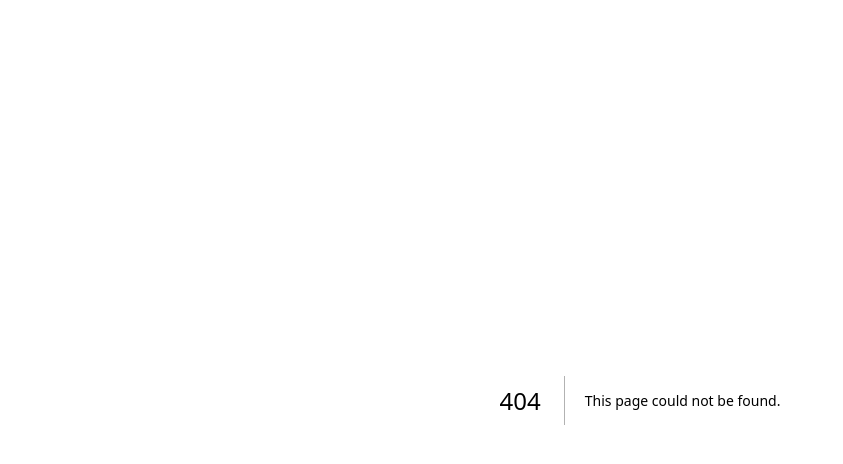
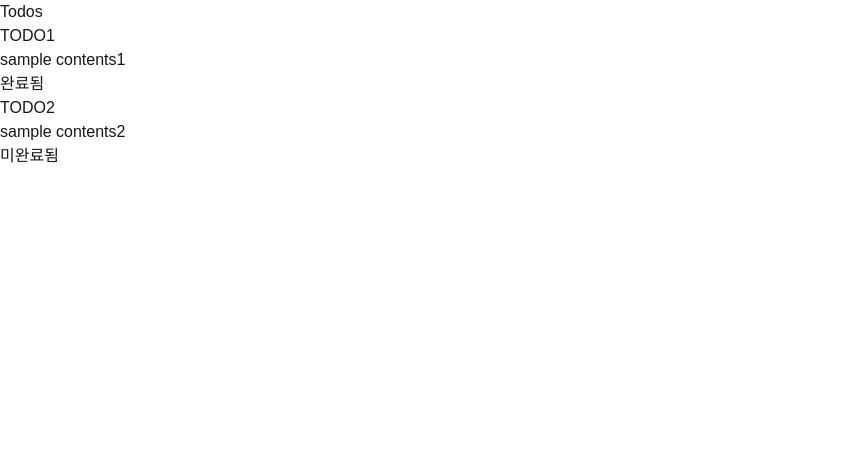
Before and after one commit to soo0297/react-intern-project, a Next.js app: page /todos in a window 1280 px wide. Before the commit this address had no page. Shown: the top 464 px of the page, without its empty margins (0-843 px from the left). Built offline with nearby package versions, Linux system fonts and the light colour scheme; data requests are answered from the project's data file.

Commit message:
json-server 데이터 불러오기

```diff
--- /dev/null
+++ b/src/app/todos/page.tsx
@@ -0,0 +1,44 @@
+"use client";
+
+import axios from "axios";
+import React, { useEffect, useState } from "react";
+
+type Todo = {
+  id: string;
+  title: string;
+  contents: string;
+  completed: boolean;
+};
+
+const TodosPage = () => {
+  const [todos, setTodos] = useState<Todo[]>([]);
+
+  useEffect(() => {
+    const fetchTodos = async () => {
+      const response = await axios.get("http://localhost:4000/todos");
+      setTodos(response.data);
+    };
+    fetchTodos();
+  }, []);
+
+  if (!todos) {
+    return <div>할 일 목록이 없습니다!</div>;
+  }
+
+  return (
+    <div>
+      <h1>Todos</h1>
+      <ul>
+        {todos.map((todo) => (
+          <li key={todo.id}>
+            <h3>{todo.title}</h3>
+            <p>{todo.contents}</p>
+            <p>{todo.completed ? "완료됨" : "미완료됨"}</p>
+          </li>
+        ))}
+      </ul>
+    </div>
+  );
+};
+
+export default TodosPage;
```
